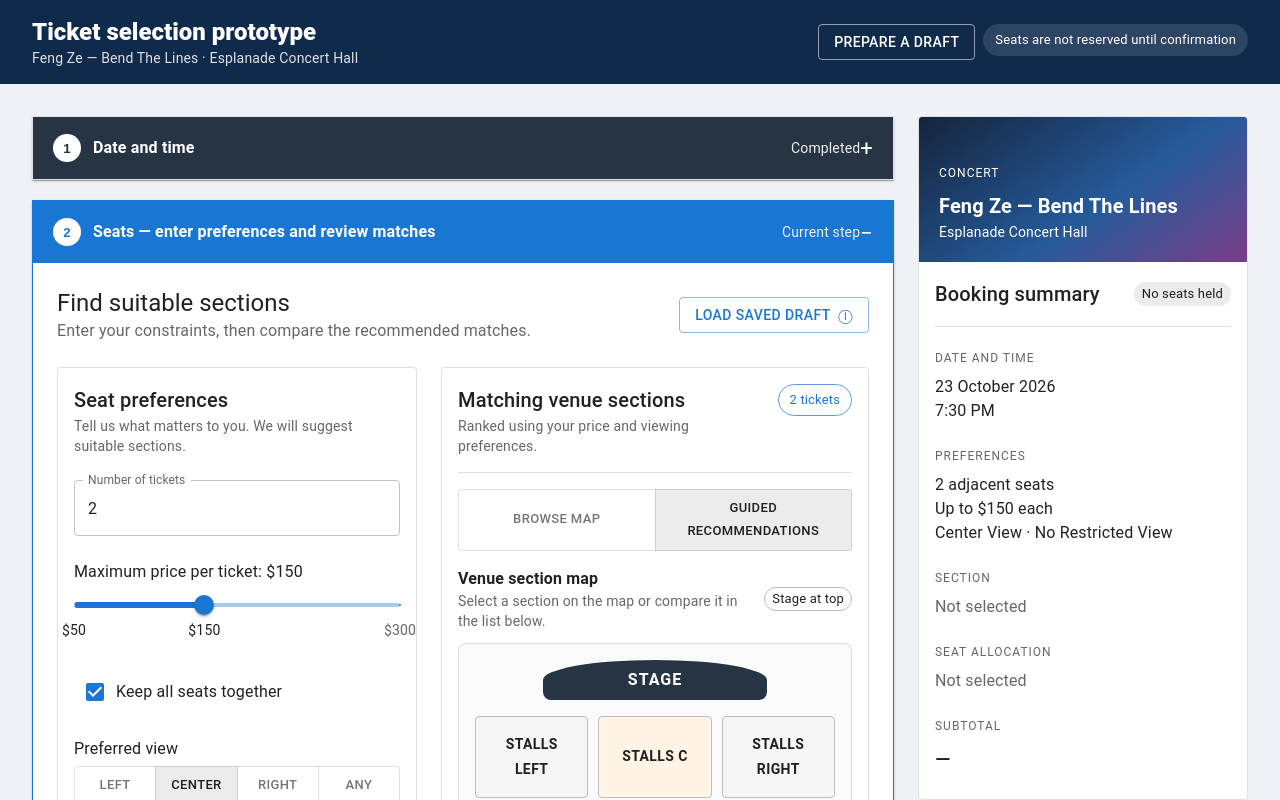
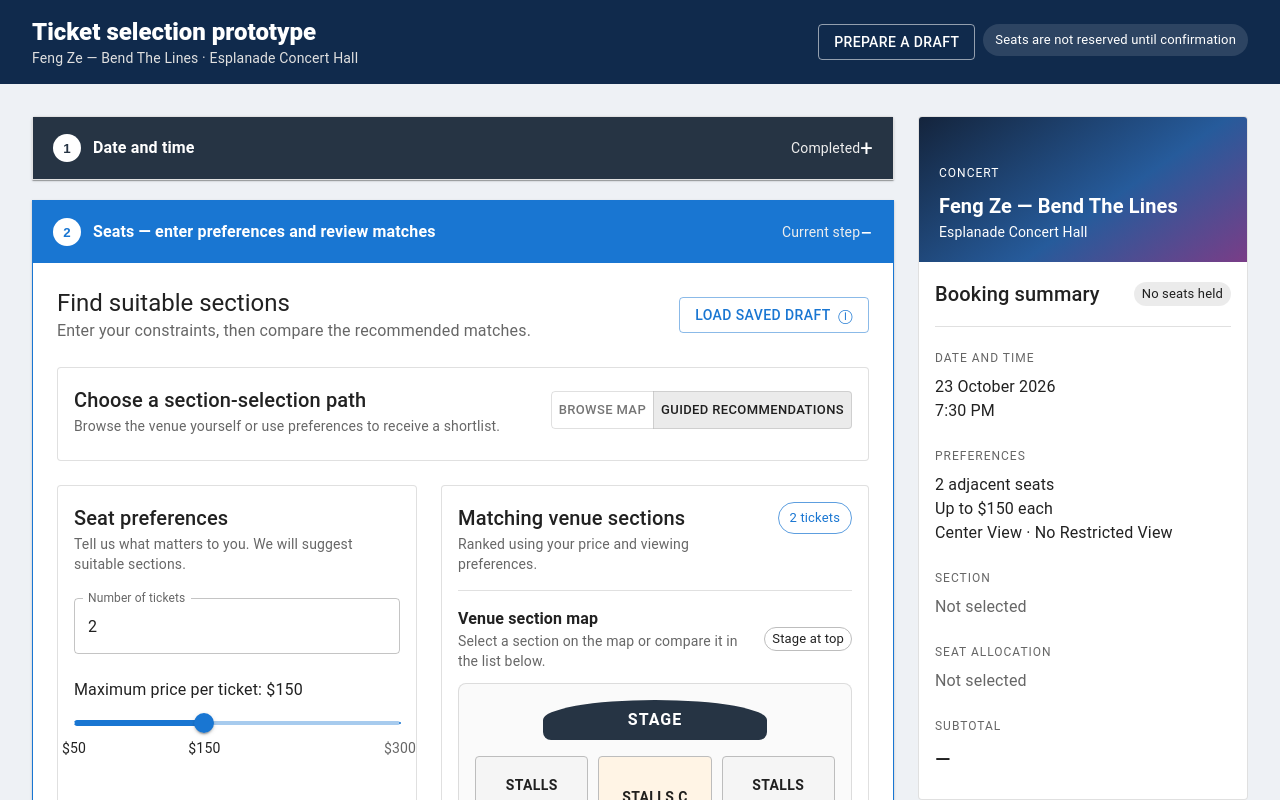
Before and after one commit to teezhiyao/hci-ticketing, a React (Vite) app: page / in a window 1280 px wide. Shown: the top 800 px of the page. Built offline with nearby package versions, Linux system fonts and the light colour scheme.

Commit message:
Separate map and guided selection paths

```diff
--- a/src/components/PreferenceGuidedSelection.jsx
+++ b/src/components/PreferenceGuidedSelection.jsx
@@ -400,15 +400,27 @@ function VenueSectionMap({ selectedSection, onSelect, recommendationMode }) {
   );
 }
 
-function MatchingVenueSections({ preferences, onSelectSection }) {
+function MatchingVenueSections({
+  preferences,
+  onSelectSection,
+  selectionMode,
+}) {
   const [selectedSection, setSelectedSection] = useState("circle-2-a");
-  const [selectionMode, setSelectionMode] = useState("guided");
   const selected = venueSections.find(
     (section) => section.id === selectedSection,
   );
   const recommendedSections = venueSections.filter((section) =>
     recommendedSectionIds.includes(section.id),
   );
+
+  useEffect(() => {
+    if (
+      selectionMode === "guided" &&
+      !recommendedSectionIds.includes(selectedSection)
+    ) {
+      setSelectedSection("circle-2-a");
+    }
+  }, [selectionMode, selectedSection]);
 
   return (
     <Card variant="outlined">
@@ -439,28 +451,6 @@ function MatchingVenueSections({ preferences, onSelectSection }) {
         </Stack>
 
         <Divider sx={{ my: 2 }} />
-        <ToggleButtonGroup
-          value={selectionMode}
-          exclusive
-          size="small"
-          fullWidth
-          onChange={(_, value) => {
-            if (!value) return;
-            setSelectionMode(value);
-            if (
-              value === "guided" &&
-              !recommendedSectionIds.includes(selectedSection)
-            ) {
-              setSelectedSection("circle-2-a");
-            }
-          }}
-          aria-label="Section selection method"
-          sx={{ mb: 2 }}
-        >
-          <ToggleButton value="browse">Browse map</ToggleButton>
-          <ToggleButton value="guided">Guided recommendations</ToggleButton>
-        </ToggleButtonGroup>
-
         <VenueSectionMap
           selectedSection={selectedSection}
           onSelect={setSelectedSection}
@@ -522,6 +512,7 @@ export default function PreferenceGuidedSelection({
   loadedDraft,
   onPreferencesChange,
 }) {
+  const [selectionMode, setSelectionMode] = useState("guided");
   const [preferences, setPreferences] = useState({
     tickets: 2,
     maxPrice: 150,
@@ -535,20 +526,60 @@ export default function PreferenceGuidedSelection({
     onPreferencesChange?.(nextPreferences);
   }
 
+  useEffect(() => {
+    if (loadedDraft) setSelectionMode("guided");
+  }, [loadedDraft]);
+
   return (
+    <Stack spacing={3}>
+      <Card variant="outlined">
+        <CardContent>
+          <Stack
+            direction={{ xs: "column", md: "row" }}
+            justifyContent="space-between"
+            alignItems={{ xs: "stretch", md: "center" }}
+            gap={2}
+          >
+            <Box>
+              <Typography variant="h6">Choose a section-selection path</Typography>
+              <Typography variant="body2" color="text.secondary">
+                Browse the venue yourself or use preferences to receive a shortlist.
+              </Typography>
+            </Box>
+            <ToggleButtonGroup
+              value={selectionMode}
+              exclusive
+              size="small"
+              onChange={(_, value) => value && setSelectionMode(value)}
+              aria-label="Section selection path"
+            >
+              <ToggleButton value="browse">Browse map</ToggleButton>
+              <ToggleButton value="guided">Guided recommendations</ToggleButton>
+            </ToggleButtonGroup>
+          </Stack>
+        </CardContent>
+      </Card>
+
       <Box
         sx={{
           display: "grid",
-        gridTemplateColumns: { xs: "1fr", md: "360px minmax(0, 1fr)" },
+          gridTemplateColumns:
+            selectionMode === "guided"
+              ? { xs: "1fr", md: "360px minmax(0, 1fr)" }
+              : "minmax(0, 1fr)",
           gap: 3,
           alignItems: "start",
         }}
       >
+        {selectionMode === "guided" && (
           <Preferences onApply={applyPreferences} loadedDraft={loadedDraft} />
+        )}
         <MatchingVenueSections
           preferences={preferences}
           onSelectSection={onSelectSection}
+          selectionMode={selectionMode}
         />
       </Box>
+    </Stack>
   );
 }
```
Lines whose indentation alone changed are shown as unchanged.
